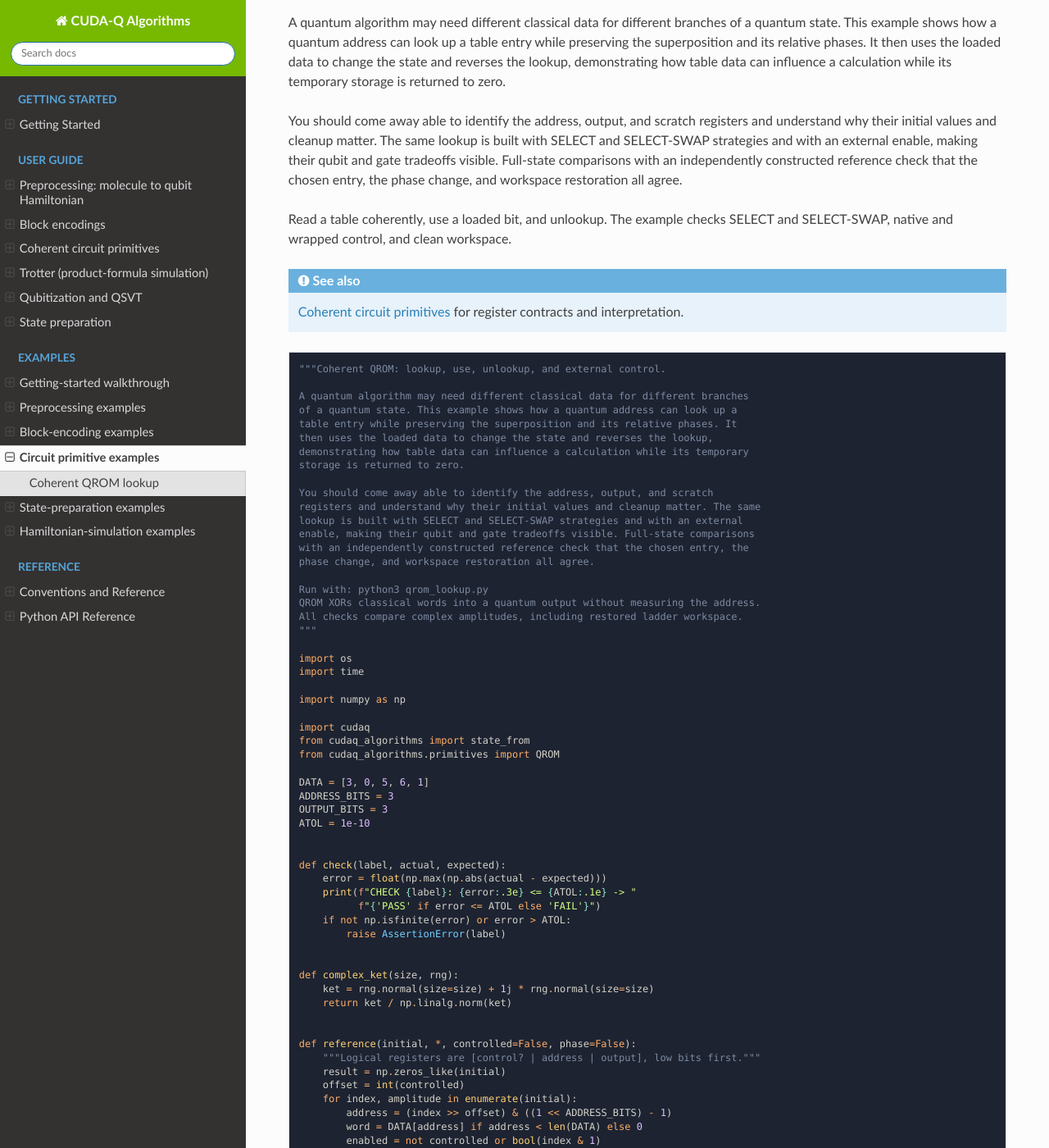
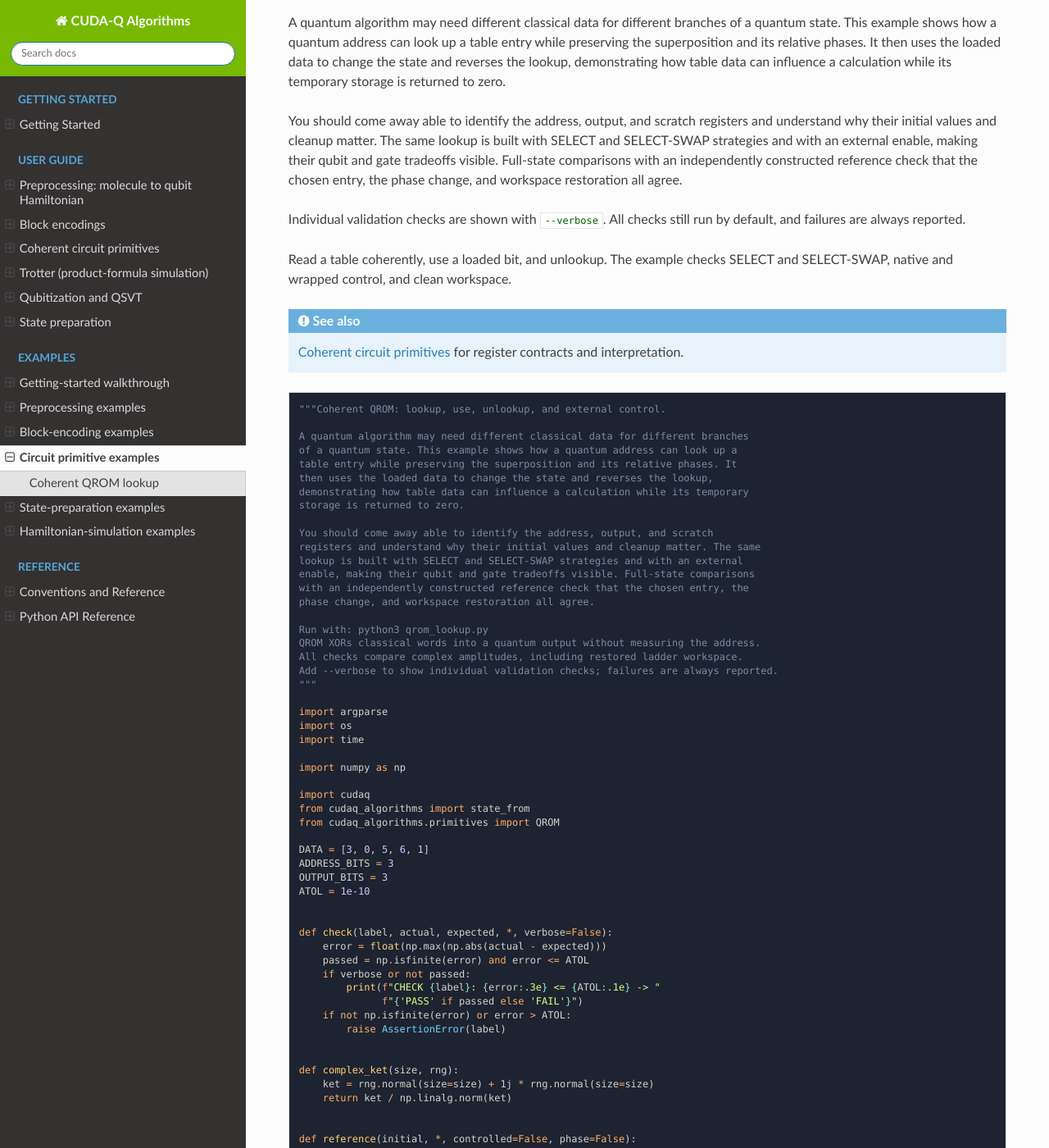
Before and after one commit to NVIDIA/cudaq-algorithms, a Sphinx documentation site: the page built from docs/sphinx/examples_rst/primitives.rst, in a window 1280 px wide and 1400 px high, scrolled down 319 px. Shown: the whole window at 82% size. Built offline with Sphinx 7.4.7 and the Read the Docs theme 3.1.0, drawn with Linux system fonts in a browser that asks for light colours; some of the changed text lies outside the part shown.

Commit message:
docs: hide routine example checks unless verbose
Keep every validation active and always report failures. Preserve student-facing results, resource tables, and approximation errors in default output. Document --verbose in the scripts and example pages.

Signed-off-by: Scott Thornton <wsttiger@gmail.com>

```diff
--- a/docs/sphinx/examples/python/qrom_lookup.py
+++ b/docs/sphinx/examples/python/qrom_lookup.py
@@ -21,8 +21,10 @@
 Run with: python3 qrom_lookup.py
 QROM XORs classical words into a quantum output without measuring the address.
 All checks compare complex amplitudes, including restored ladder workspace.
+Add --verbose to show individual validation checks; failures are always reported.
 """
 
+import argparse
 import os
 import time
 
@@ -38,10 +40,12 @@
 ATOL = 1e-10
 
 
-def check(label, actual, expected):
+def check(label, actual, expected, *, verbose=False):
     error = float(np.max(np.abs(actual - expected)))
-    print(f"CHECK {label}: {error:.3e} <= {ATOL:.1e} -> "
-          f"{'PASS' if error <= ATOL else 'FAIL'}")
+    passed = np.isfinite(error) and error <= ATOL
+    if verbose or not passed:
+        print(f"CHECK {label}: {error:.3e} <= {ATOL:.1e} -> "
+              f"{'PASS' if passed else 'FAIL'}")
     if not np.isfinite(error) or error > ATOL:
         raise AssertionError(label)
 
@@ -110,14 +114,20 @@
     return plain
 
 
-def run_check(label, table, initial, *, wrapped=False, phase=False):
+def run_check(label,
+              table,
+              initial,
+              *,
+              wrapped=False,
+              phase=False,
+              verbose=False):
     controlled = table.controlled or wrapped
     expected_logical = reference(initial, controlled=controlled, phase=phase)
     expected = np.zeros(len(initial) << table.num_ladder, dtype=complex)
     expected[:len(initial)] = expected_logical
     circuit = lookup_circuit(table, wrapped=wrapped, phase=phase)
     actual = np.asarray(cudaq.get_state(circuit, state_from(initial)))
-    check(label, actual, expected)
+    check(label, actual, expected, verbose=verbose)
     return actual[:len(initial)]
 
 
@@ -179,6 +189,12 @@
 
 
 def main():
+    parser = argparse.ArgumentParser(description=__doc__.splitlines()[0])
+    parser.add_argument(
+        "--verbose",
+        action="store_true",
+        help="show each validation check (failures are always reported)")
+    verbose = parser.parse_args().verbose
     start = time.perf_counter()
     cudaq.set_target(os.environ.get("CUDAQ_DEFAULT_SIMULATOR", "qpp-cpu"))
     rng = np.random.default_rng(7)
@@ -201,11 +217,13 @@
                      block_size=block_size)
         print(f"\nRequested {variant}, selected {table.variant}, "
               f"block_size={table.block_size}")
-        plain_results.append(run_check(f"{variant} XOR", table, initial))
+        plain_results.append(
+            run_check(f"{variant} XOR", table, initial, verbose=verbose))
         run_check(f"{variant} lookup/use/unlookup",
                   table,
                   marked_input,
-                  phase=True)
+                  phase=True,
+                  verbose=verbose)
         maximum_qubits = max(maximum_qubits,
                              report_resources(f"{variant} plain", table))
 
@@ -219,17 +237,23 @@
         for control_value in (0, 1):
             controlled_input = np.zeros(2 * len(initial), dtype=complex)
             controlled_input[control_value::2] = initial
-            run_check(f"{variant} enable={control_value}", native,
-                      controlled_input)
+            run_check(f"{variant} enable={control_value}",
+                      native,
+                      controlled_input,
+                      verbose=verbose)
 
         coherent_input = np.zeros(2 * len(initial), dtype=complex)
         coherent_input[0::2] = initial / np.sqrt(2)
         coherent_input[1::2] = 1j * initial / np.sqrt(2)
-        run_check(f"{variant} coherent native control", native, coherent_input)
+        run_check(f"{variant} coherent native control",
+                  native,
+                  coherent_input,
+                  verbose=verbose)
         run_check(f"{variant} coherent wrapped control",
                   table,
                   coherent_input,
-                  wrapped=True)
+                  wrapped=True,
+                  verbose=verbose)
         maximum_qubits = max(
             maximum_qubits,
             report_resources(f"{variant} native control", native),
@@ -238,7 +262,10 @@
 
     for result in plain_results[1:]:
         # Complete states above check each geometry; these are logical slices.
-        check("strategies agree on logical XOR", result, plain_results[0])
+        check("strategies agree on logical XOR",
+              result,
+              plain_results[0],
+              verbose=verbose)
 
     print("\nResource-only pricing (no large statevector is allocated):")
     print(
--- a/docs/sphinx/examples_rst/primitives.rst
+++ b/docs/sphinx/examples_rst/primitives.rst
@@ -21,6 +21,9 @@
 with an independently constructed reference check that the chosen entry, the
 phase change, and workspace restoration all agree.
 
+Individual validation checks are shown with ``--verbose``. All checks still
+run by default, and failures are always reported.
+
 Read a table coherently, use a loaded bit, and unlookup. The example checks
 SELECT and SELECT-SWAP, native and wrapped control, and clean workspace.
 
```
